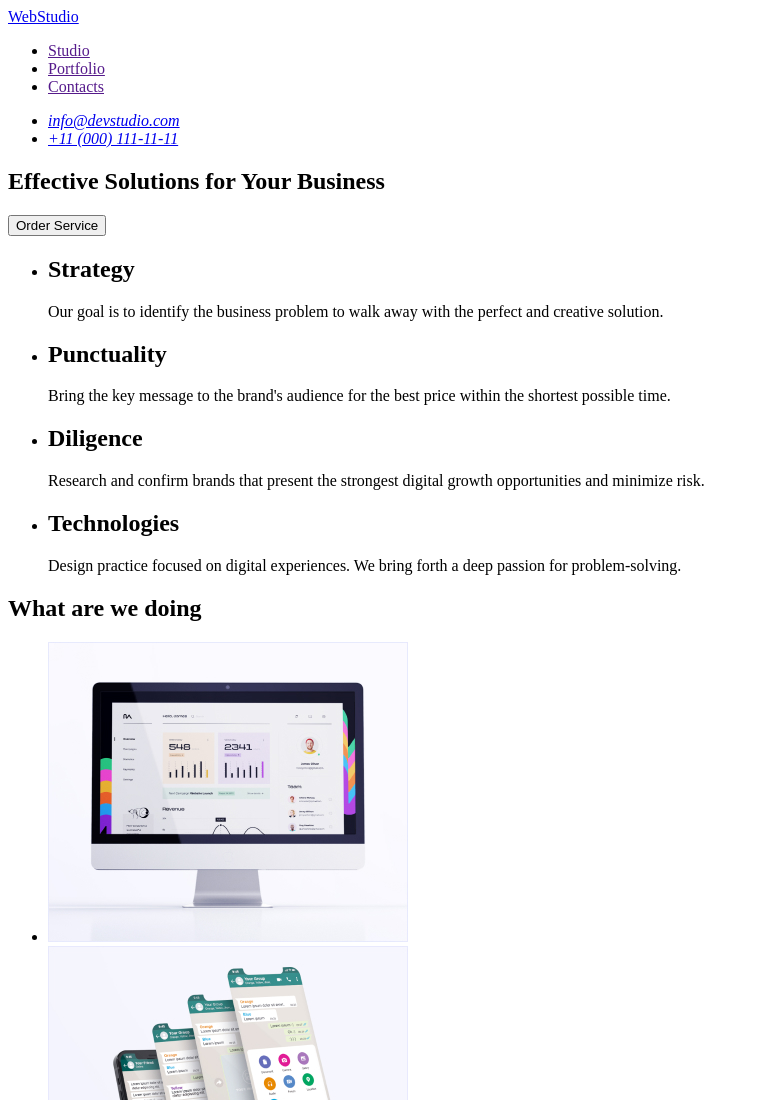
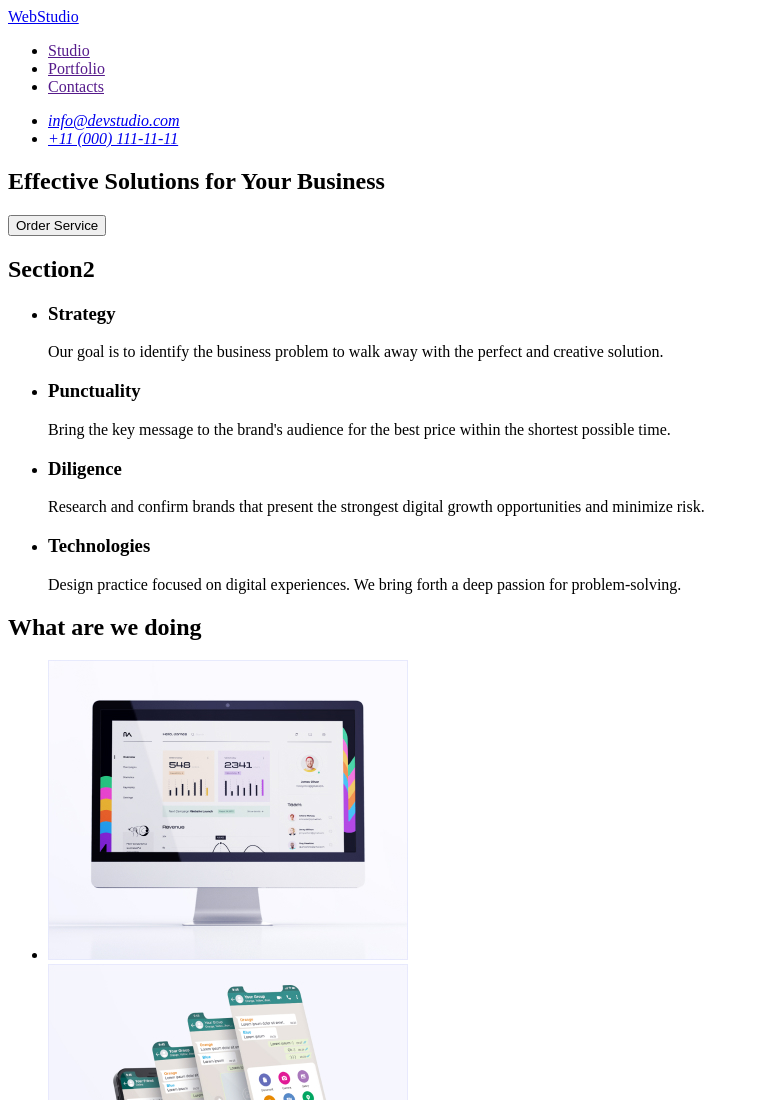
Before and after one commit to makuusik/goit-markup-hw-01, a plain HTML site: page index.html in a window 1280 px wide. Shown: the top 1100 px of the page, without its empty margins (0-759 px from the left). Drawn offline with Linux system fonts and the light colour scheme.

Commit message:
Update index.html

```diff
--- a/index.html
+++ b/index.html
@@ -37,30 +37,35 @@
       </section>
       <!-- Секция1 -->
       <section>
+        <h2>Section2</h2>
         <ul>
           <li>
-            <h2>Strategy</h2>
-
+            <h3>Strategy</h3>
+            <p>
               Our goal is to identify the business problem to walk away with the
               perfect and creative solution.
+            </p>
           </li>
           <li>
-            <h2>Punctuality</h2>
-
+            <h3>Punctuality</h3>
+            <p>
               Bring the key message to the brand's audience for the best price
               within the shortest possible time.
+            </p>
           </li>
           <li>
-            <h2>Diligence</h2>
-
+            <h3>Diligence</h3>
+            <p>
               Research and confirm brands that present the strongest digital
               growth opportunities and minimize risk.
+            </p>
           </li>
           <li>
-            <h2>Technologies</h2>
-
+            <h3>Technologies</h3>
+            <p>
               Design practice focused on digital experiences. We bring forth a
               deep passion for problem-solving.
+            </p>
           </li>
         </ul>
       </section>
```
Lines whose indentation alone changed are shown as unchanged.
